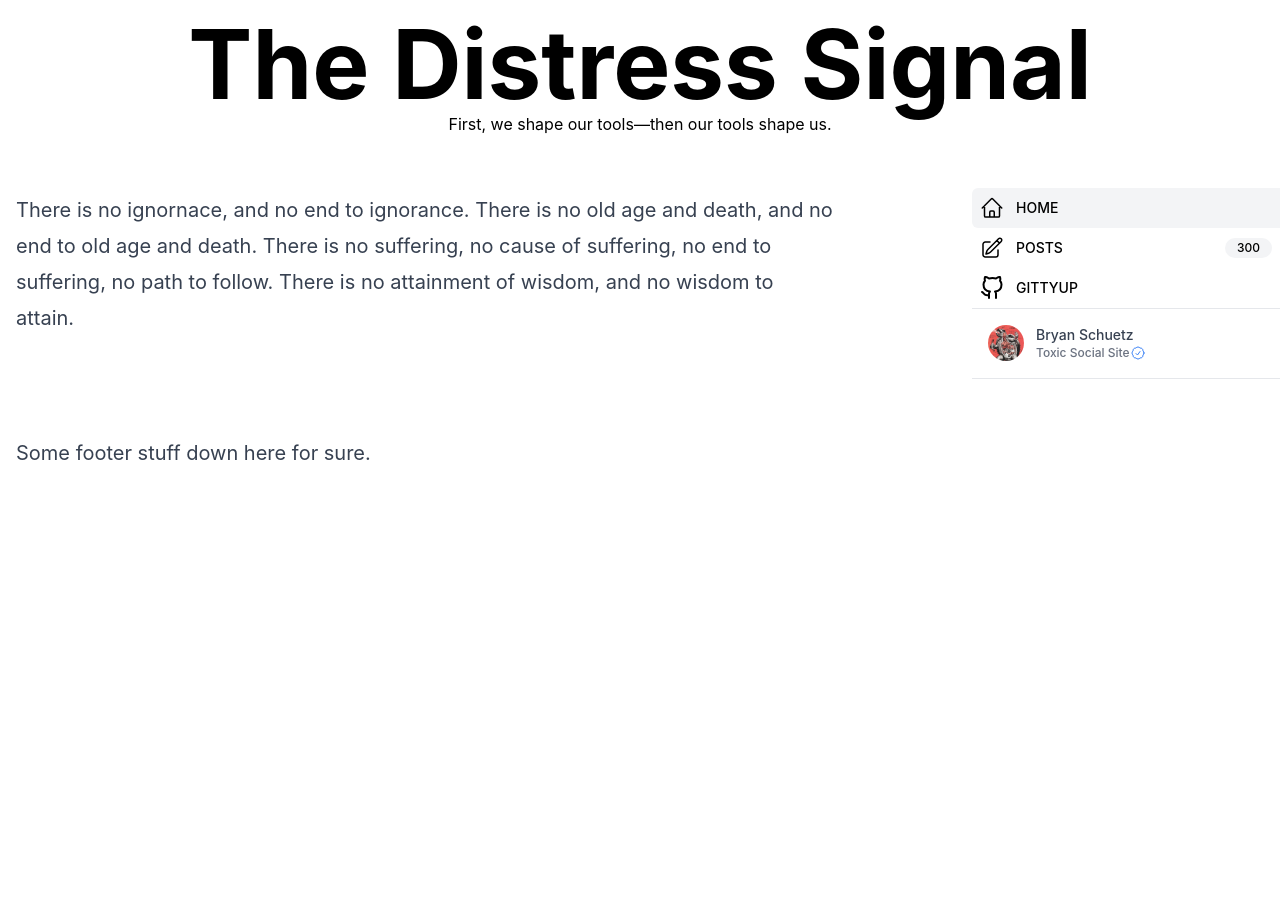
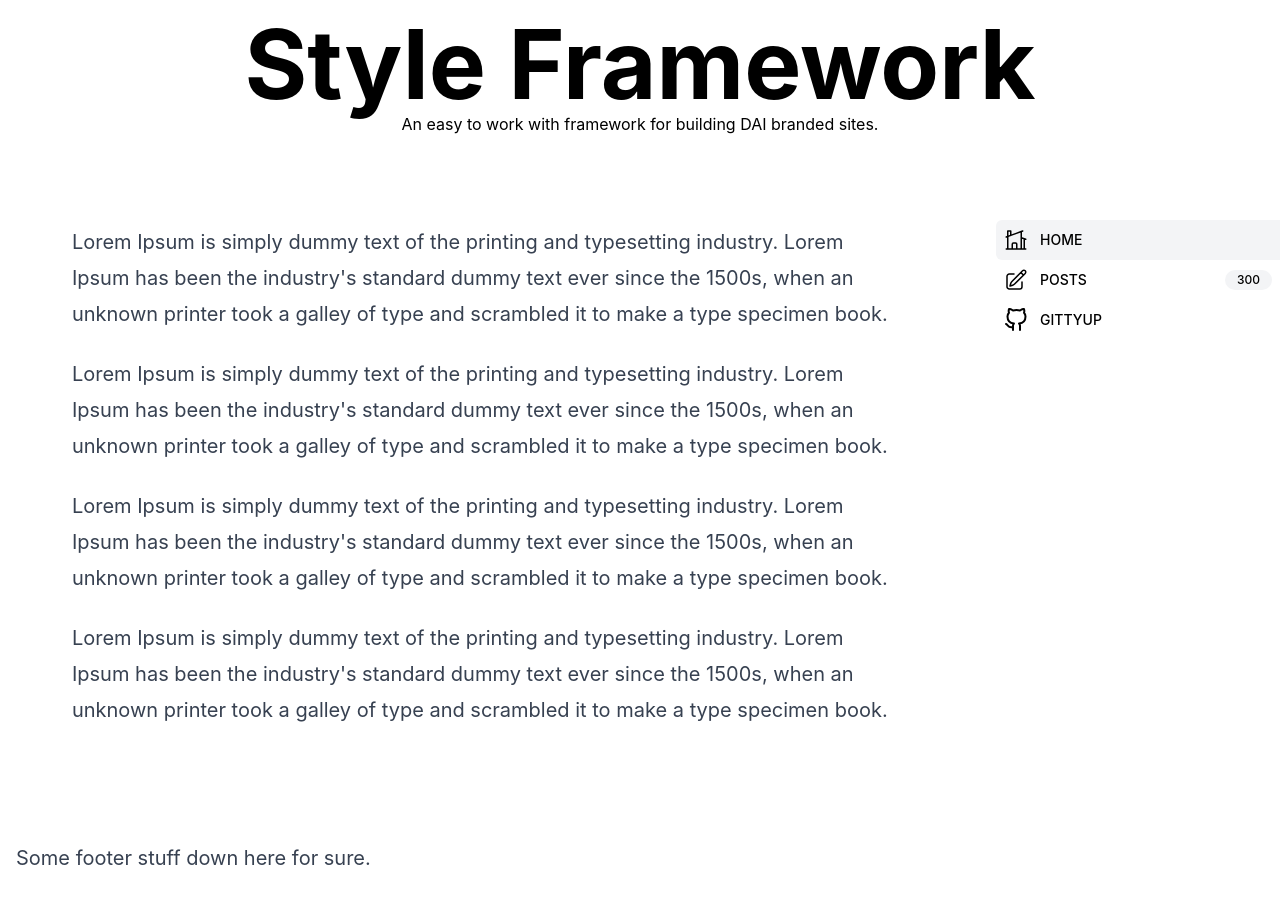
Before and after one commit to BryanSchuetz/distressed, a SvelteKit app: page / in a window 1280 px wide. Shown: the top 904 px of the page. Before the commit the page ends 800 px from the top, so only its background shows below. Built offline with nearby package versions, Linux system fonts and the light colour scheme.

Commit message:
adding animation for sidebar

```diff
--- a/src/app.postcss
+++ b/src/app.postcss
@@ -15,8 +15,8 @@ section.prose{
 }
 main{
   grid-area: main;
+}
 
-}
 footer{
   grid-area: footer;
 
@@ -24,11 +24,22 @@ footer{
 aside{
   grid-area: sidebar;
 }
-.wrap{
+  .wrap{
+  grid-template-areas:
+  "header header header header"
+  "main main main main"
+  "footer footer footer footer";
+  grid-template-columns: 1fr 1fr 1fr 1fr;
+  gap: 3rem;
+  }
+
+@media screen and (min-width: 1024px) {
+  .wrap{
   grid-template-areas:
   "header header header header"
   "main main main sidebar"
   "footer footer footer footer";
   grid-template-columns: 1fr 1fr 1fr 1fr;
-  gap: 1rem;
+  gap: 3rem;
+  }
 }
--- a/src/lib/components/Nav.svelte
+++ b/src/lib/components/Nav.svelte
@@ -1,8 +1,11 @@
+<script>
+
+</script>
 
 <nav class="mt-5 bg-white" aria-label="Sidebar">
   <a href="#" class="hover:text-gray-600 bg-gray-100 hover:bg-gray-100 group flex items-center px-2 py-2 text-sm font-medium rounded-l-md">
-    <svg class="mr-3 flex-shrink-0 h-6 w-6 group-hover:text-gray-600" fill="none" viewBox="0 0 24 24" stroke-width="1.5" stroke="currentColor" aria-hidden="true">
-      <path stroke-linecap="round" stroke-linejoin="round" d="M2.25 12l8.954-8.955c.44-.439 1.152-.439 1.591 0L21.75 12M4.5 9.75v10.125c0 .621.504 1.125 1.125 1.125H9.75v-4.875c0-.621.504-1.125 1.125-1.125h2.25c.621 0 1.125.504 1.125 1.125V21h4.125c.621 0 1.125-.504 1.125-1.125V9.75M8.25 21h8.25" />
+    <svg xmlns="http://www.w3.org/2000/svg" fill="none" viewBox="0 0 24 24" stroke-width="1.5" stroke="currentColor" aria-hidden="true" class="mr-3 flex-shrink-0 h-6 w-6 group-hover:text-gray-600">
+      <path stroke-linecap="round" stroke-linejoin="round" d="M8.25 21v-4.875c0-.621.504-1.125 1.125-1.125h2.25c.621 0 1.125.504 1.125 1.125V21m0 0h4.5V3.545M12.75 21h7.5V10.75M2.25 21h1.5m18 0h-18M2.25 9l4.5-1.636M18.75 3l-1.5.545m0 6.205l3 1m1.5.5l-1.5-.5M6.75 7.364V3h-3v18m3-13.636l10.5-3.819"></path>
     </svg>
     <span class="flex-1">HOME</span>
   </a>
@@ -21,11 +24,11 @@
     <!-- <span class="bg-gray-100 group-hover:bg-gray-200 ml-3 inline-block py-0.5 px-3 text-xs font-medium rounded-full">3</span> -->
   </a>
 </nav>
-<div class="flex flex-shrink-0 border-t border-b border-gray-200 p-4">
+<!-- <div class="flex flex-shrink-0 border-t border-b border-gray-200 p-4">
   <a href="https://twitter.com/Z3r0_Gravitas" class="group block w-full flex-shrink-0" target="_blank" rel="noreferrer">
     <div class="flex items-center">
       <div>
-        <img class="inline-block h-9 w-9 rounded-full" src="/user.jpg" alt="">
+        <img class="inline-block h-9 w-9 rounded-full" src="https://pbs.twimg.com/profile_images/1642927415633780736/ERV6ervU_400x400.jpg" alt="">
       </div>
       <div class="ml-3">
         <p class="text-sm font-medium text-gray-700 group-hover:text-gray-900">Bryan Schuetz</p>
@@ -35,7 +38,7 @@
       </div>
     </div>
   </a>
-</div>
+</div> -->
 <style>
 li{
   list-style: none;
--- a/src/routes/+layout.svelte
+++ b/src/routes/+layout.svelte
@@ -1,27 +1,48 @@
 <script>
   import "../app.postcss";
   import Nav from '$lib/components/Nav.svelte';
+  import { fly} from 'svelte/transition'
+  import { cubicInOut } from 'svelte/easing';
+
+  //Check for the size of the viewport, and flip a reactive variable given the breakpoint
+  import { onMount, onDestroy } from 'svelte';
+  let isBigViewport = false;
+  const updateViewportSize = () => {
+    isBigViewport = window.innerWidth > 1023;
+  };
+  onMount(() => {
+    updateViewportSize(); // Initial check
+    window.addEventListener('resize', updateViewportSize);
+
+    return () => {
+      window.removeEventListener('resize', updateViewportSize);
+    };
+  });
+
+
 </script>
 <svelte:head>
-  <title>The Distress Signal</title>
+  <title>Style Framework</title>
 </svelte:head>
 <div class="wrap grid">
   <header class="p-4  center">
     <section class="banner m-auto md:text-center">
-      <h1 class="text-2xl sm:text-4xl md:text-5xl lg:text-7xl xl:text-8xl font-bold ">The Distress Signal</h1>
-      <p class="md:text-center">First, we shape our tools—then our tools shape us.</p>
+        <h1 class="text-2xl sm:text-4xl md:text-5xl lg:text-7xl xl:text-8xl font-bold ">Style Framework</h1>
+      <p class="md:text-center">An easy to work with framework for building DAI branded sites.</p>
     </section>
   </header>
-  <main class="pl-4">
-    <section class="prose">
+  <main class="pl-4 grid md:m-[auto]">
+    <section class="prose ">
       <slot />
     </section>
   </main>
-  <aside class="">
+{#if isBigViewport}
+  <aside class=""  in:fly="{{delay: 250, duration: 100, x: 400, y: 0, opacity: 0.5, easing: cubicInOut}}">
     <section class="">
       <Nav />
     </section>
   </aside>
+{/if}
   <footer class="p-4">
   <section class="prose">
     <p>Some footer stuff down here for sure.</p>
--- a/src/routes/+page.svelte
+++ b/src/routes/+page.svelte
@@ -1 +1,5 @@
-<p>There is no ignornace, and no end to ignorance. There is no old age and death, and no end to old age and death. There is no suffering, no cause of suffering, no end to suffering, no path to follow. There is no attainment of wisdom, and no wisdom to attain.</p>
+<p>Lorem Ipsum is simply dummy text of the printing and typesetting industry. Lorem Ipsum has been the industry's standard dummy text ever since the 1500s, when an unknown printer took a galley of type and scrambled it to make a type specimen book.</p>
+
+<p>Lorem Ipsum is simply dummy text of the printing and typesetting industry. Lorem Ipsum has been the industry's standard dummy text ever since the 1500s, when an unknown printer took a galley of type and scrambled it to make a type specimen book.</p>
+<p>Lorem Ipsum is simply dummy text of the printing and typesetting industry. Lorem Ipsum has been the industry's standard dummy text ever since the 1500s, when an unknown printer took a galley of type and scrambled it to make a type specimen book.</p>
+<p>Lorem Ipsum is simply dummy text of the printing and typesetting industry. Lorem Ipsum has been the industry's standard dummy text ever since the 1500s, when an unknown printer took a galley of type and scrambled it to make a type specimen book.</p>
```
